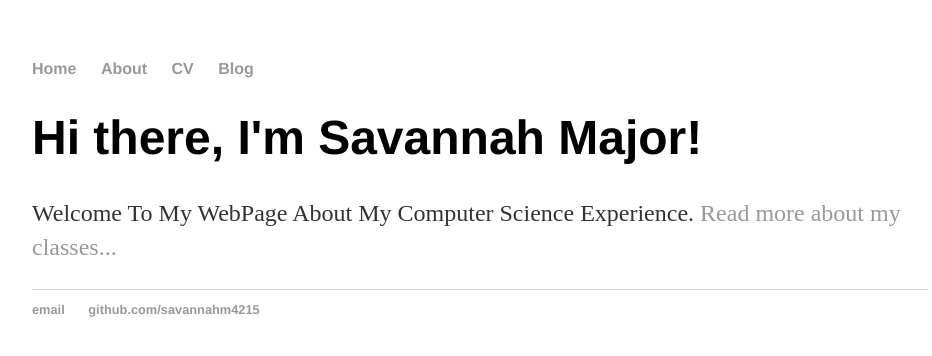
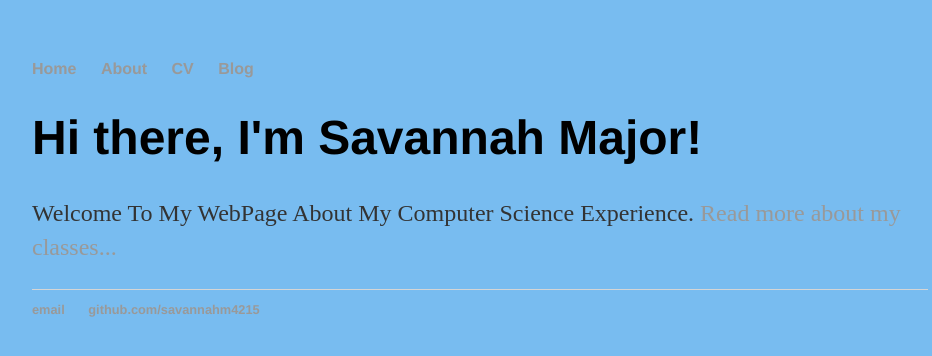
Before and after one commit to savannahm4215/savannahm4215.github.io, a Jekyll site: the page built from index.html, in a window 1280 px wide. Shown: the top 356 px of the page, without its empty margins (160-1092 px from the left). Built offline with Jekyll 4.4.1, drawn with Linux system fonts in a browser that asks for light colours.

Commit message:
Update index.html

```diff
--- a/index.html
+++ b/index.html
@@ -6,3 +6,12 @@ title: Savannah Major, Blog About Computer Science!
 	<h1>Hi there, I'm Savannah Major!</h1>
 	<p>Welcome To My WebPage About My Computer Science Experience. <a href="/about">Read more about my classes...</a></p>
 </div><!-- /.blurb -->
+
+ <style>
+        h1 {
+            color: rgb(0, 0, 0);
+        }
+        body {
+            background-color: rgb(120, 188, 240);
+        }
+        </style>
```
